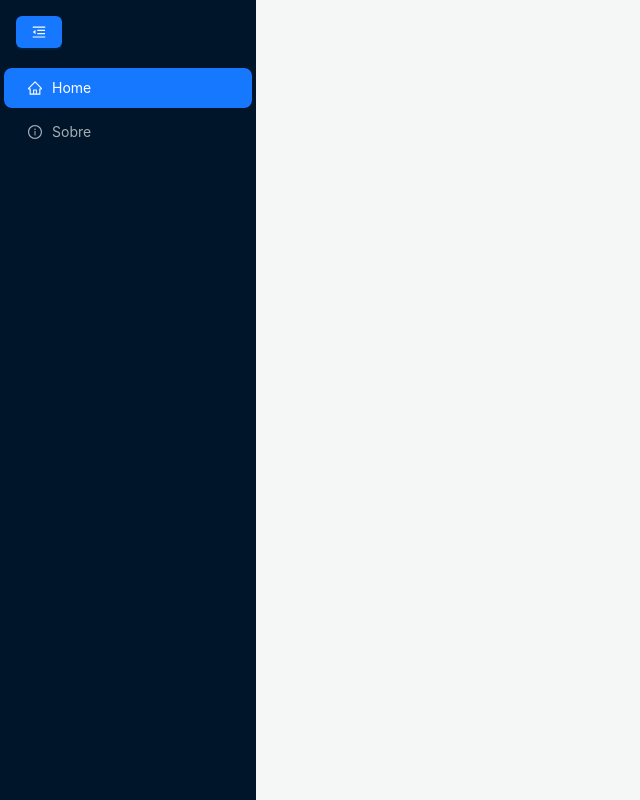
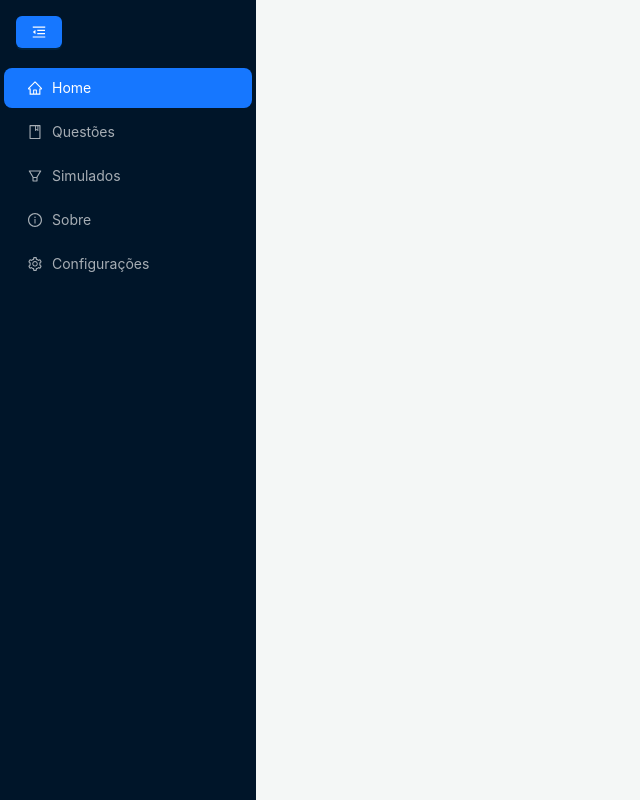
Before and after one commit to luishmenezes/site-questoes, a React (Create React App) app: page / in a window 1280 px wide. Before the commit this address had no page. Shown: the whole page, without its empty margins (0-640 px from the left). Built offline with nearby package versions, Linux system fonts and the light colour scheme.

Commit message:
criação de rotas das telas

```diff
--- a/src/App.js
+++ b/src/App.js
@@ -4,11 +4,17 @@ import {
   MenuUnfoldOutlined,
   HomeOutlined,
   InfoCircleOutlined,
+  FilterOutlined,
+  BookOutlined,
+  SettingOutlined
 } from '@ant-design/icons';
 import { Button, Menu } from 'antd';
 import { BrowserRouter as Router, Route, Routes, Link } from 'react-router-dom';
-import HomeComponent from './components/HomeComponent';
-import SobreComponent from './components/SobreComponent';
+import HomeComponent from './components/inity/HomeComponent';
+import SobreComponent from './components/sobre/SobreComponent';
+import SimuladosComponent from './components/simulados/SimuladosComponent';
+import QuestionsComponent from './components/questions/QuestionsComponent';
+import ConfigComponent from './components/configuracao/ConfigComponent';
 
 const App = () => {
   const [collapsed, setCollapsed] = useState(false);
@@ -24,10 +30,27 @@ const App = () => {
       label: <Link to="/home">Home</Link>,
     },
     {
+      key: 'questoes',
+      icon: <BookOutlined />,
+      label:  <Link to="/questoes">Questões</Link>,
+
+    },
+    {
+      key: 'simulados',
+      icon: <FilterOutlined />,
+      label: <Link to="/simulados">Simulados</Link>
+    },
+    {
       key: 'sobre',
       icon: <InfoCircleOutlined />,
       label: <Link to="/sobre">Sobre</Link>,
     },
+    {
+      key: 'config',
+      icon: <SettingOutlined />,
+      label: <Link to="/config">Configurações</Link>
+    }
+
   ];
 
   return (
@@ -61,6 +84,9 @@ const App = () => {
           <Routes>
             <Route path="/home" element={<HomeComponent />} />
             <Route path="/sobre" element={<SobreComponent />} />
+            <Route path="/simulados" element={<SimuladosComponent/>}/>
+            <Route path="/questoes" element={<QuestionsComponent/>} />
+            <Route path="/config" element={<ConfigComponent/>} />
           </Routes>
         </div>
       </div>
--- /dev/null
+++ b/src/components/configuracao/ConfigComponent.js
@@ -0,0 +1,11 @@
+import React from 'react'
+
+const ConfigComponent = () => {
+  return (
+    <div style={{textAlign: 'center'}}>
+        <h1>Configurações da conta</h1>
+    </div>
+  )
+}
+
+export default ConfigComponent
--- /dev/null
+++ b/src/components/questions/QuestionsComponent.js
@@ -0,0 +1,11 @@
+import React from 'react'
+
+const QuestionsComponent = () => {
+  return (
+    <div style={{textAlign : 'center'}}>
+        <h1>Praticar questões</h1>
+    </div>
+  )
+}
+
+export default QuestionsComponent;
--- /dev/null
+++ b/src/components/simulados/SimuladosComponent.js
@@ -0,0 +1,11 @@
+import React from 'react'
+
+const SimuladosComponent = () => {
+  return (
+    <div style={{textAlign: 'center'}}>
+        <h1>Crie seus simulados</h1>
+    </div>
+  )
+}
+
+export default SimuladosComponent
```
Also changed, not shown: src/components/inity/Home.css (renamed from src/components/Home.css), src/components/inity/HomeComponent.js (renamed from src/components/HomeComponent.js), src/components/sobre/SobreComponent.js (renamed from src/components/SobreComponent.js).
